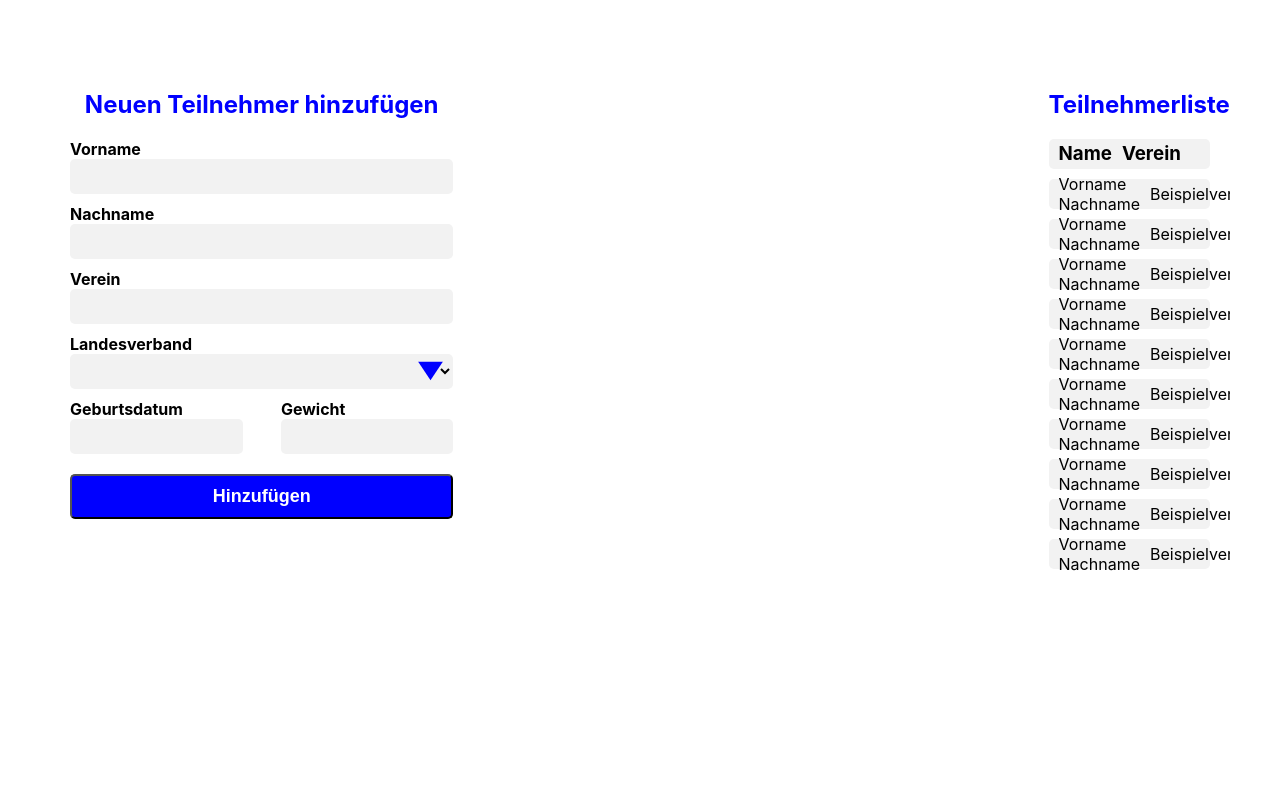
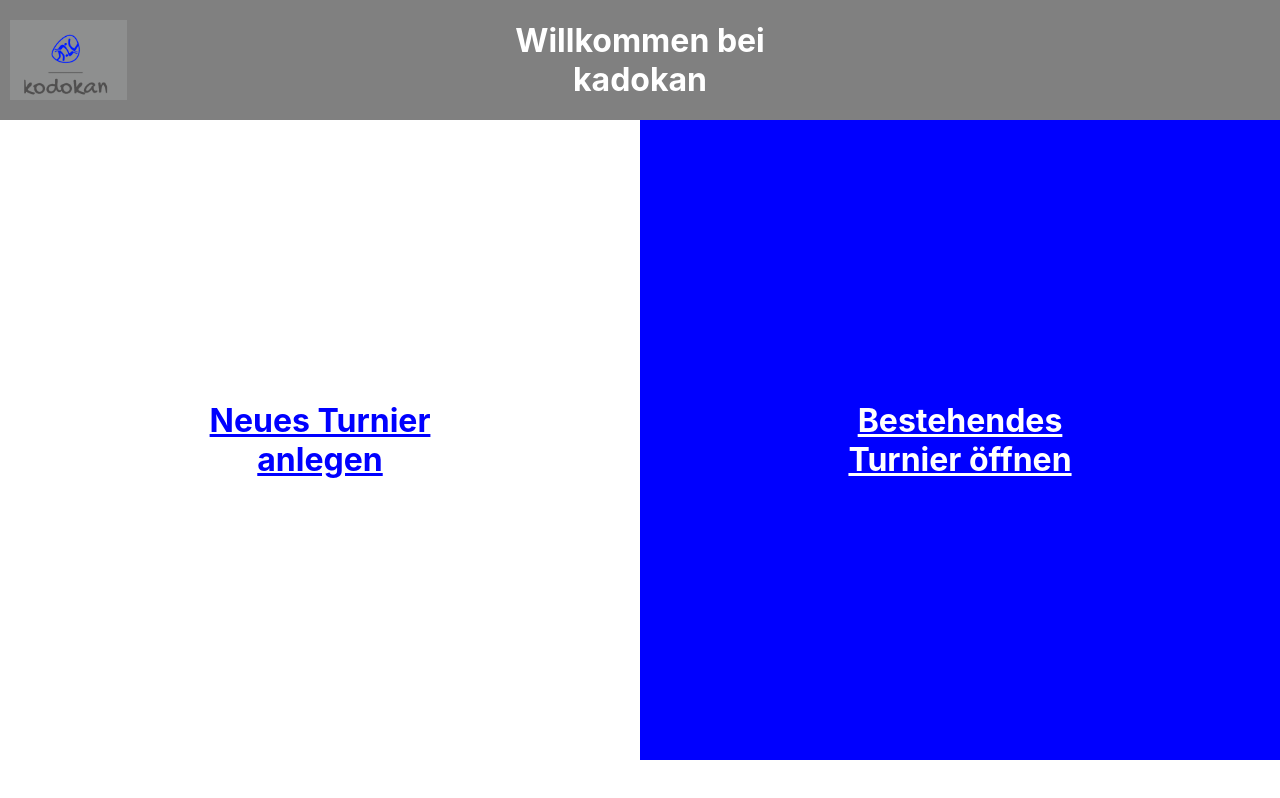
Before and after one commit to Rindersteak/JudoKampfFront, a React (Create React App) app: page / in a window 1280 px wide. Shown: the top 798 px of the page. Built offline with nearby package versions, Linux system fonts and the light colour scheme.

Commit message:
Aufteilung der Komponenten

```diff
--- a/src/App.tsx
+++ b/src/App.tsx
@@ -1,4 +1,6 @@
 import React, { CSSProperties } from 'react';
+import { BrowserRouter as Router, Route, Routes } from 'react-router-dom';
+import HomePage from './HomePage';
 import ParticipantManager from './ParticipantManager';
 
 const App: React.FC = () => {
@@ -8,19 +10,24 @@ const App: React.FC = () => {
         alignItems: 'flex-start',
         backgroundColor: 'white',
         height: '100vh',
-        padding: '50px'
+        width: '100%',
     };
 
     const contentContainer: CSSProperties = {
-        maxWidth: '100%'
+        maxWidth: '100%',
     };
 
     return (
-        <div style={appContainer}>
-            <div style={contentContainer}>
-                <ParticipantManager />
+        <Router>
+            <div style={appContainer}>
+                <div style={contentContainer}>
+                    <Routes>
+                        <Route path="/" element={<HomePage />} />
+                        <Route path="/participant-manager" element={<ParticipantManager />} />
+                    </Routes>
+                </div>
             </div>
-        </div>
+        </Router>
     );
 };
 
--- /dev/null
+++ b/src/HomePage.tsx
@@ -0,0 +1,71 @@
+import React, { CSSProperties } from 'react';
+import { Link } from 'react-router-dom';
+import logo from './img/kadokan_logo.png';
+
+const HomePage: React.FC = () => {
+    const topBannerStyle: CSSProperties = {
+        backgroundColor: 'gray',
+        height: '15vh',
+        width: '100%',
+        display: 'flex',
+        justifyContent: 'center',
+        alignItems: 'center',
+        flexDirection: 'column',
+        color: "white",
+    };
+
+    const logoStyle: CSSProperties = {
+        height: '80px', // logo size
+        position: 'absolute',
+        left: '10px',
+    };
+
+    const lowerContainerStyle: CSSProperties = {
+        display: 'flex',
+        flexDirection: 'row',
+        width: '100%',
+    };
+
+    const leftContainerStyle: CSSProperties = {
+        backgroundColor: 'white',
+        height: '80vh',
+        width: '50vw',
+        display: 'flex',
+        justifyContent: 'center',
+        alignItems: 'center',
+        flexDirection: 'column',
+        textAlign: 'center',
+        color: "blue",
+    };
+
+    const rightContainerStyle: CSSProperties = {
+        backgroundColor: 'blue',
+        color: 'white',
+        height: '80vh',
+        width: '50vw',
+        display: 'flex',
+        justifyContent: 'center',
+        alignItems: 'center',
+        flexDirection: 'column',
+        textAlign: 'center',
+    };
+
+    return (
+        <div>
+            <div style={topBannerStyle}>
+                <img src={logo} alt="Logo" style={logoStyle} />
+                <h1 style={{ textAlign: 'center' }}>Willkommen bei<br />kadokan</h1>
+            </div>
+            <div style={lowerContainerStyle}>
+                <Link to="/participant-manager" style={leftContainerStyle}>
+                    <h1 style={{ textAlign: 'center' }}>Neues Turnier<br />anlegen</h1>
+                </Link>
+                <Link to="/participant-manager" style={rightContainerStyle}>
+                    <h1 style={{ textAlign: 'center' }}>Bestehendes<br />Turnier öffnen</h1>
+                </Link>
+            </div>
+        </div>
+    );
+};
+
+export default HomePage;
```
Also changed, not shown: src/img/kadokan_logo.png (added).
